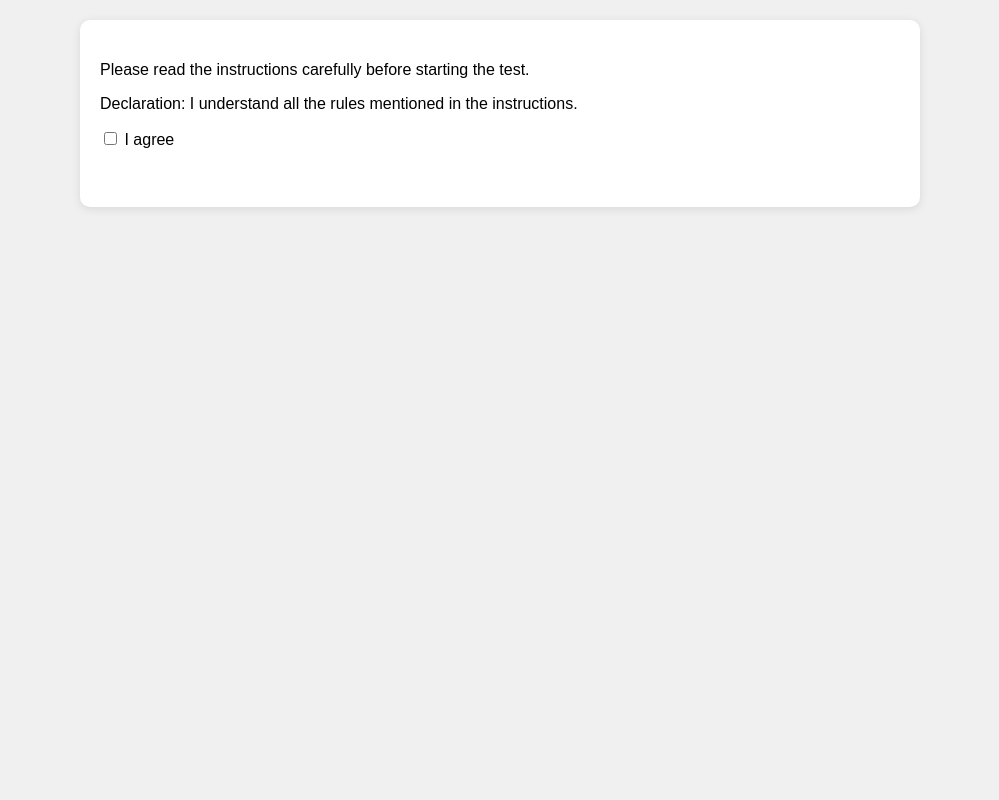
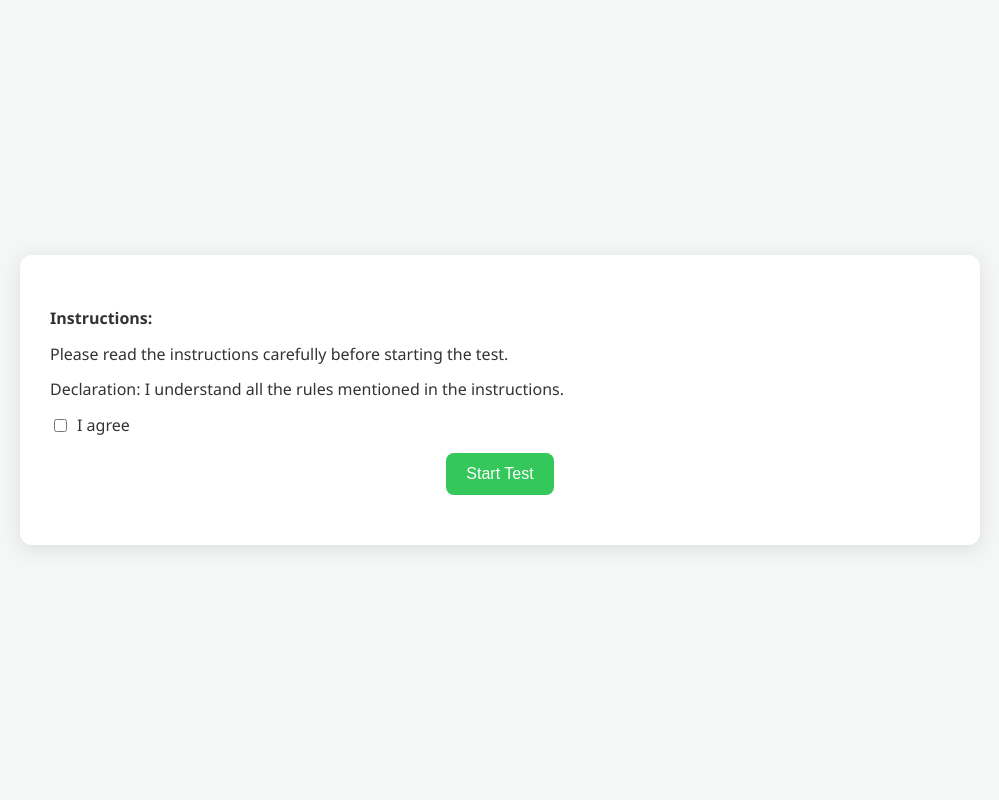
Before and after one commit to Preetam2023/Online-Test-Portal-TestMaster, a Django app: page /accounts/mock-test-page/ in a window 1280 px wide. Shown: the whole page, without its empty margins (140-1139 px from the left). Run offline with Django 5.2, Linux system fonts and the light colour scheme.

Commit message:
test page functionality modified

```diff
--- a/accounts/templates/accounts/mock_test_page.html
+++ b/accounts/templates/accounts/mock_test_page.html
@@ -5,75 +5,162 @@
     <meta name="viewport" content="width=device-width, initial-scale=1.0">
     <title>Mock Test</title>
     <style>
-        /* Same styles as before */
+        /* Updated styles */
         body {
-            font-family: Arial, sans-serif;
-            background-color: #f0f0f0;
+            font-family: 'Segoe UI', Tahoma, Geneva, Verdana, sans-serif;
+            background-color: #f4f7f6;
             margin: 0;
-            padding: 20px;
+            padding: 0;
+            display: flex;
+            justify-content: center;
+            align-items: center;
+            min-height: 100vh;
         }
+
         .container {
-            max-width: 800px;
-            margin: auto;
-            background: white;
-            padding: 20px;
-            border-radius: 10px;
-            box-shadow: 0 2px 10px rgba(0, 0, 0, 0.1);
+            background-color: #ffffff;
+            width: 100%;
+            max-width: 900px;
+            margin: 20px auto;
+            padding: 30px;
+            border-radius: 12px;
+            box-shadow: 0 4px 20px rgba(0, 0, 0, 0.1);
         }
+
         h1 {
-            text -align: center;
+            font-size: 32px;
             color: #34C759;
+            text-align: center;
+            margin-bottom: 20px;
         }
+
         .instructions {
-            margin: 20px 0;
+            margin-bottom: 20px;
+            color: #333;
+            line-height: 1.6;
         }
-        .timer {
-            font-size: 24px;
-            color: red;
-            text-align: center;
+
+        .instructions p {
+            margin: 10px 0;
         }
-        .questions {
-            margin: 20px 0;
-        }
-        .question {
+
+        .declaration {
+            display: flex;
+            align-items: center;
             margin-bottom: 15px;
         }
-        .submit-button {
-            padding: 10px 20px;
+
+        .declaration input {
+            margin-right: 10px;
+        }
+
+        .start-button {
+            padding: 12px 20px;
             background-color: #34C759;
             color: white;
             border: none;
-            border-radius: 5px;
+            border-radius: 8px;
+            font-size: 16px;
             cursor: pointer;
+            display: none;
+            margin: 0 auto;
             display: block;
-            margin: auto;
         }
+
+        .timer {
+            font-size: 20px;
+            color: red;
+            text-align: center;
+            margin-top: 10px;
+            display: none;
+        }
+
+        .questions {
+            margin-top: 30px;
+            display: none;
+        }
+
+        .question {
+            background-color: #f9f9f9;
+            padding: 20px;
+            border-radius: 10px;
+            margin-bottom: 20px;
+            border: 1px solid #ddd;
+        }
+
+        .question p {
+            font-size: 18px;
+            margin-bottom: 15px;
+        }
+
+        .question input {
+            margin-right: 10px;
+        }
+
+        .submit-button {
+            padding: 12px 20px;
+            background-color: #34C759;
+            color: white;
+            border: none;
+            border-radius: 8px;
+            cursor: pointer;
+            display: none; /* Hidden initially */
+            font-size: 16px;
+            margin: 30px auto;
+        }
+
+        .submit-button[disabled] {
+            background-color: #ccc;
+            cursor: not-allowed;
+        }
+
         .result {
             text-align: center;
-            margin-top: 20px;
+            font-size: 20px;
+            margin-top: 30px;
+            display: none;
         }
+
         .more-tests {
-            display: none;
             text-align: center;
             margin-top: 20px;
+            display: none;
+        }
+
+        .more-tests button {
+            padding: 10px 20px;
+            background-color: #007aff;
+            color: white;
+            border: none;
+            border-radius: 8px;
+            cursor: pointer;
+            font-size: 16px;
         }
     </style>
 </head>
 <body>
 
 <div class="container">
-    <h1 id="test-subject"></h1>
+    <h1 id="test-subject">Mock Test</h1>
+
     <div class="instructions">
+        <p><strong>Instructions:</strong></p>
         <p>Please read the instructions carefully before starting the test.</p>
         <p>Declaration: I understand all the rules mentioned in the instructions.</p>
-        <input type="checkbox" id="declaration" onchange="toggleStartButton()"> I agree
-        <br><br>
-        <button onclick="showQuestions()" id="start-button" style="display:none;">Start Test</button>
+        <div class="declaration">
+            <input type="checkbox" id="declaration" onchange="toggleStartButton()"> I agree
+        </div>
+        <button class="start-button" id="start-button" onclick="showQuestions()">Start Test</button>
     </div>
-    <div class="timer" id="timer" style="display:none;">Time Left: <span id="time">20:00</span></div>
-    <div class="questions" id="questions" style="display:none;"></div>
-    <button class="submit-button" id="submit-button" style="display:none;" onclick="submitTest()">Submit Test</button>
-    <div class="result" id="result" style="display:none;"></div>
+
+    <div class="timer" id="timer">Time Left: <span id="time">20:00</span></div>
+
+    <div class="questions" id="questions"></div>
+
+    <button class="submit-button" id="submit-button" onclick="submitTest()">Submit Test</button>
+
+    <div class="result" id="result"></div>
+
     <div class="more-tests" id="more-tests">
         <button onclick="goBack()">More Mock Tests</button>
     </div>
@@ -91,15 +178,20 @@
     selectedSubject = urlParams.get('subject');
     document.getElementById('test-subject').innerText = selectedSubject;
 
+    // Hide Start Test button if declaration is not checked
     function toggleStartButton() {
         const declarationChecked = document.getElementById('declaration').checked;
         document.getElementById('start-button').style.display = declarationChecked ? 'block' : 'none';
     }
 
+    // Show questions and start timer
     function showQuestions() {
         loadQuestions(selectedSubject);
+        document.getElementById('submit-button').style.display = 'block'; // Show submit button only after test starts
+        document.getElementById('start-button').style.display = 'none';   // Hide the start button
     }
 
+    // Load and display questions for selected subject
     function loadQuestions(subject) {
         if (subject === 'C Programming') {
             questions = [
@@ -122,21 +214,21 @@
             return `
                 <div class="question">
                     <p>${question.question}</p>
-                    <input type="radio" name="question${index}" value="${question.options[0]}">${question.options[0]}</input>
-                    <input type="radio" name="question${index}" value="${question.options[1]}">${question.options[1]}</input>
-                    <input type="radio" name="question${index}" value="${question.options[2]}">${question.options[2]}</input>
+                    <input type="radio" name="question${index}" value="${question.options[0]}">${question.options[0]}</input><br>
+                    <input type="radio" name="question${index}" value="${question.options[1]}">${question.options[1]}</input><br>
+                    <input type="radio" name="question${index}" value="${question.options[2]}">${question.options[2]}</input><br>
                     <input type="radio" name="question${index}" value="${question.options[3]}">${question.options[3]}</input>
                 </div>
             `;
         }).join('');
 
-        document.getElementById ('questions').innerHTML = questionsHtml;
+        document.getElementById('questions').innerHTML = questionsHtml;
         document.getElementById('questions').style.display = 'block';
         document.getElementById('timer').style.display = 'block';
-        document.getElementById('submit-button').style.display = 'block';
         startTimer();
     }
 
+    // Start countdown timer
     function startTimer() {
         timer = setInterval(() => {
             timeLeft--;
@@ -150,6 +242,7 @@
         }, 1000);
     }
 
+    // Submit the test and calculate score
     function submitTest() {
         clearInterval(timer);
         const questionElements = document.querySelectorAll('.question');
@@ -160,21 +253,24 @@
                 score++;
             }
         });
-        document.getElementById('result').innerText = `Your score is ${score} out of ${questions.length}`;
-        document.getElementById('result').style.display = 'block';
+
+        const totalQuestions = questions.length;
+        const percentage = (score / totalQuestions) * 100;
+        const resultElement = document.getElementById('result');
+        resultElement.innerText = `You scored ${score} out of ${totalQuestions}. Percentage: ${percentage}%`;
+        resultElement.style.display = 'block';
+
+        // Show "More Mock Tests" button
         document.getElementById('more-tests').style.display = 'block';
 
-            // Disable the submit button
+        // Disable submit button after submitting
         const submitButton = document.getElementById('submit-button');
-        submitButton.disabled = true;  // Disable the button
-        submitButton.style.backgroundColor = '#ccc';  // Change background color to indicate it's disabled
-        submitButton.style.cursor = 'not-allowed';  // Change cursor to indicate it's not clickable
-
-        alert('Test submitted!');
+        submitButton.disabled = true;
+        submitButton.style.backgroundColor = '#ccc';
     }
 
     function goBack() {
-        window.location.href = "{% url 'mock_test' %}";  // Redirect to the subject selection page
+        window.location.href = "{% url 'mock_test' %}";  // Use Django template URL for going back to test selection
     }
 </script>
 
```
